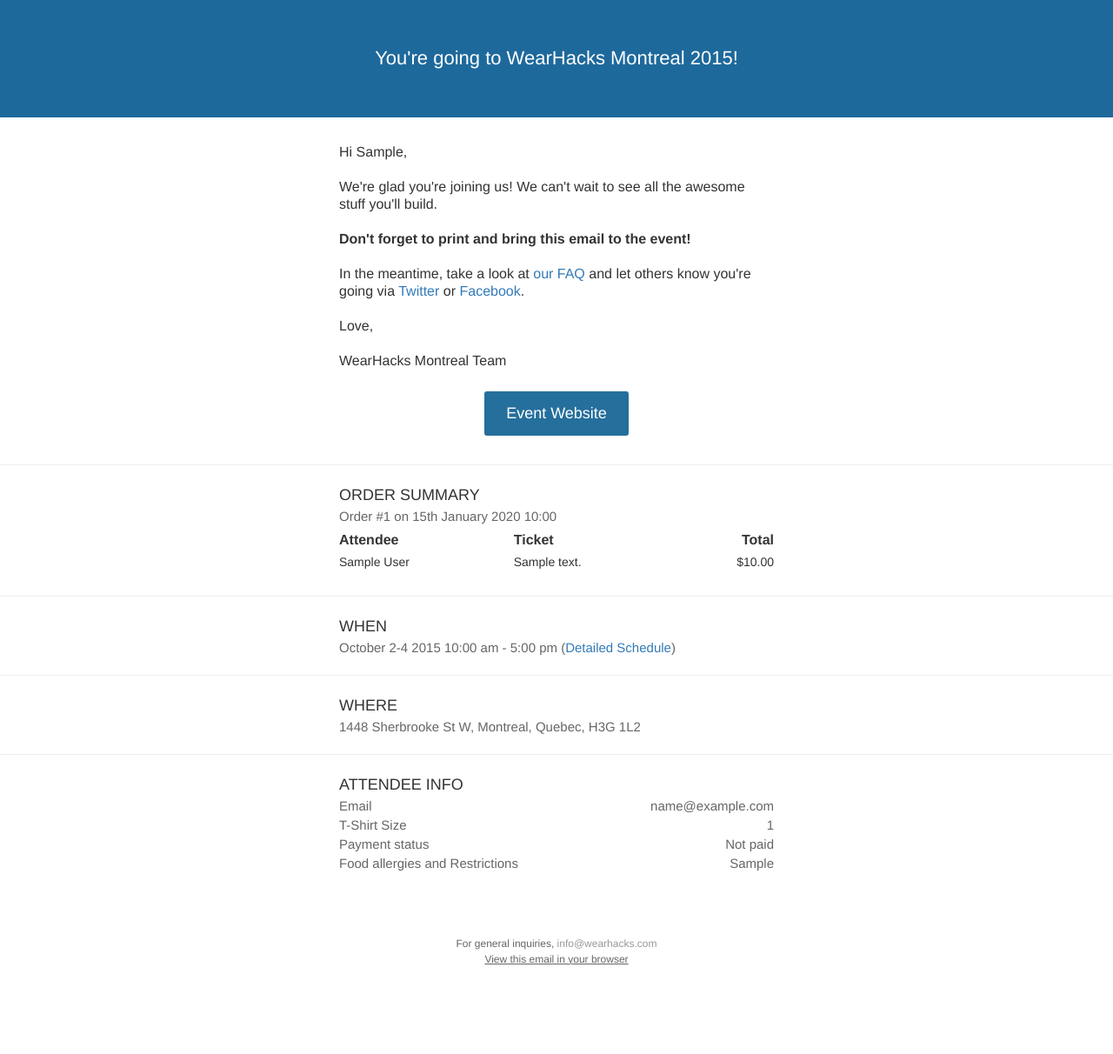
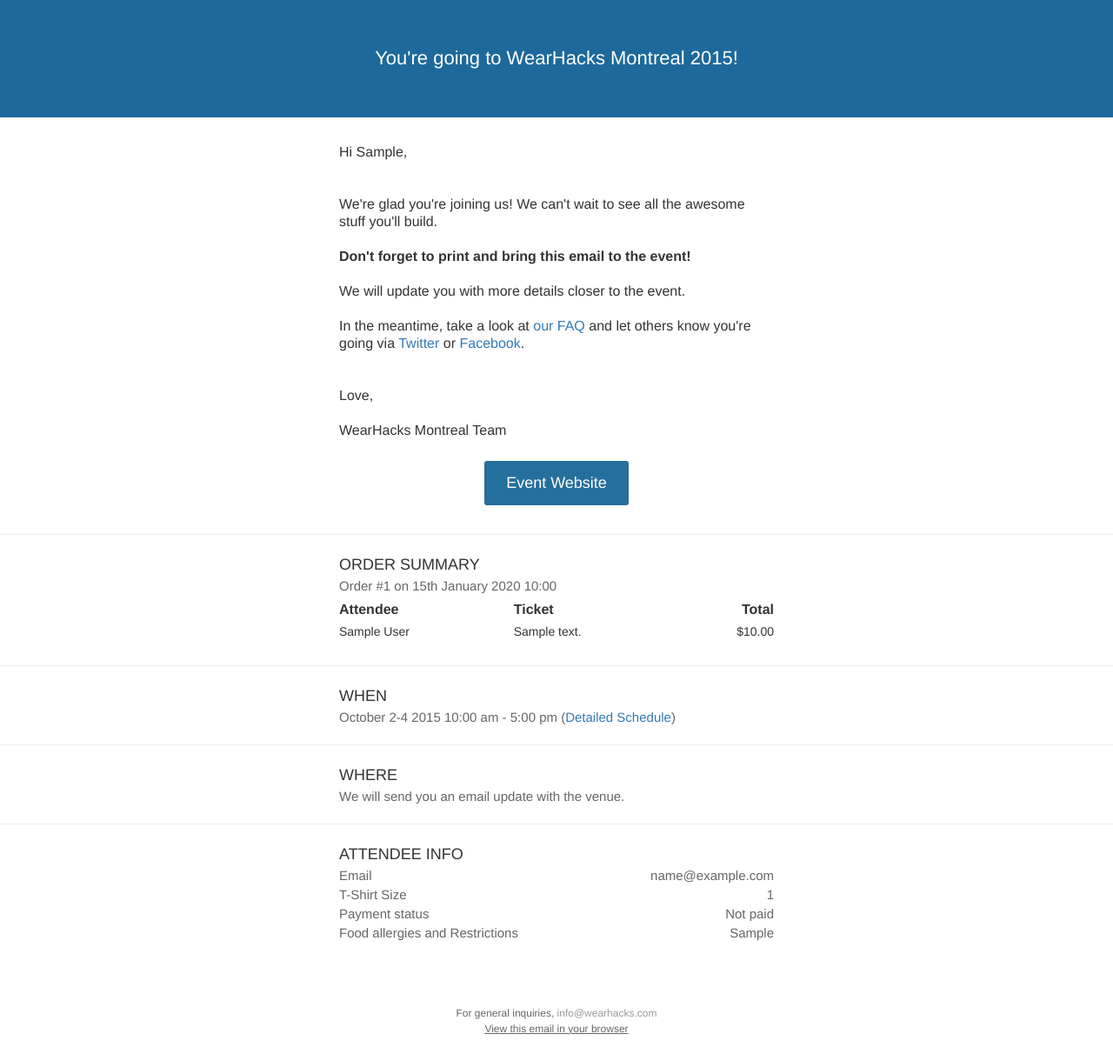
Before and after one commit to eleyine/WearHacks-Website, a Django app: template templates/registration/confirmation_email.html in a window 1280 px wide. Shown: the part 127-1339 px from the top of the page at 87% size. Before the commit the page ends 1237 px from the top, so only its background shows below. Run offline with Django 3.2, Linux system fonts and the light colour scheme; the template is opened without the code that fills it: most values are stand-ins (such as "Sample title", 1, 10 or a date in 2020); parts of the project's set-up code (start-up, migrations or seed data) failed here and were passed over.

Commit message:
small fixes

```diff
--- a/templates/registration/confirmation_email.html
+++ b/templates/registration/confirmation_email.html
@@ -137,7 +137,7 @@
                         <td style="padding: 20px 0px 30px 0px;" class="logo">
                             <table border="0" cellpadding="0" cellspacing="0" width="100%">
                                 <tr>
-                                    <td bgcolor="#333333" width="200" align="left"><a href="#" target="_blank"><img alt="Logo" src="{{http}}{{site_root}}/{% static 'images/logo-text-white.png' %}" width="200" style="display: block; font-family: Helvetica, Arial, sans-serif; color: #666666; font-size: 16px;" border="0"></a></td>
+                                    <td bgcolor="#333333" width="200" align="left"><a href="#" target="_blank"><img alt="Logo" src="{{http}}{{site_root}}{% static 'images/logo-text-white.png' %}" width="200" style="display: block; font-family: Helvetica, Arial, sans-serif; color: #666666; font-size: 16px;" border="0"></a></td>
                                     <td bgcolor="#333333" width="200" align="right" class="mobile-hide">
                                         <table border="0" cellpadding="0" cellspacing="0">
                                             <tr>
@@ -192,11 +192,15 @@
                                 <td align="left" style="font-size: 16px; font-family: Helvetica, Arial, sans-serif; color: #333333; padding-top: 30px; line-height: 20px;" class="padding-copy">
                                 Hi {{r.first_name}},</br>
                                 <span style="display:inline-block; padding: 0; margin: 0; height: 0px; width: 100%;"></span>
+                                <span style="display:inline-block; padding: 0; margin: 0; height: 0px; width: 100%;"></span>
                                 We're glad you're joining us! We can't wait to see all the awesome stuff you'll build.</br>
                                 <span style="display:inline-block; padding: 0; margin: 0; height: 0px; width: 100%;"></span>
                                 <strong>Don't forget to print and bring this email to the event!</strong> </br>
                                 <span style="display:inline-block; padding: 0; margin: 0; height: 0px; width: 100%;"></span>
+                                We will update you with more details closer to the event.
+                                <span style="display:inline-block; padding: 0; margin: 0; height: 0px; width: 100%;"></span>
                                 In the meantime, take a look at <a style="color:#337ab7; text-decoration: none;" href="{{http}}wearhacks.eleyine.com/#faq">our FAQ</a> and let others know you're going via <a style="color:#337ab7; text-decoration: none;" href="#">Twitter</a> or <a style="color:#337ab7; text-decoration: none;" href="#">Facebook</a>.</br>
+                                <span style="display:inline-block; padding: 0; margin: 0; height: 0px; width: 100%;"></span>
                                 <span style="display:inline-block; padding: 0; margin: 0; height: 0px; width: 100%;"></span>
                                 Love,
                                 <span style="display:inline-block; padding: 0; margin: 0; height: 0px; width: 100%;"></span>
@@ -339,7 +343,7 @@
                                         </tr>
                                         <tr>
                                             <td align="left" style="padding: 0px 0 10px 0px; font-size: 15px; font-family: Helvetica, Arial, sans-serif; font-weight: normal; color: #666666; width: 100%;">
-                                            1448 Sherbrooke St W, Montreal, Quebec, H3G 1L2
+                                            We will send you an email update with the venue.
                                             </td>
                                         </tr>
                                     </table>
--- a/templates/registration/confirmation_email.txt
+++ b/templates/registration/confirmation_email.txt
@@ -7,6 +7,8 @@
 Hi {{r.first_name}},
 
 We're glad you're joining us! We can't wait to see all the awesome stuff you'll build.
+
+We will update you with more details closer to the event.
 
 Don't forget to print and bring your attached ticket to the event!
 
--- a/wearhacks_website/settings/common.py
+++ b/wearhacks_website/settings/common.py
@@ -256,7 +256,7 @@
 
 LANGUAGE_CODE = 'en'
 
-TIME_ZONE = 'UTC'
+TIME_ZONE = 'Canada/Eastern'
 
 USE_I18N = True
 
--- a/wearhacks_website/urls.py
+++ b/wearhacks_website/urls.py
@@ -44,7 +44,7 @@
         (r'^media/(?P<path>.*)$', 'django.views.static.serve', {
         'document_root': settings.MEDIA_ROOT}),
     )
-    urlpatterns += i18n_patterns(
+    urlpatterns += patterns(
         url(r'^static/(?P<path>.*)$', 'django.views.static.serve', {
         'document_root': settings.STATIC_ROOT}),
         )
```
Also changed, not shown: registration/views.py (+13 -4 lines).
